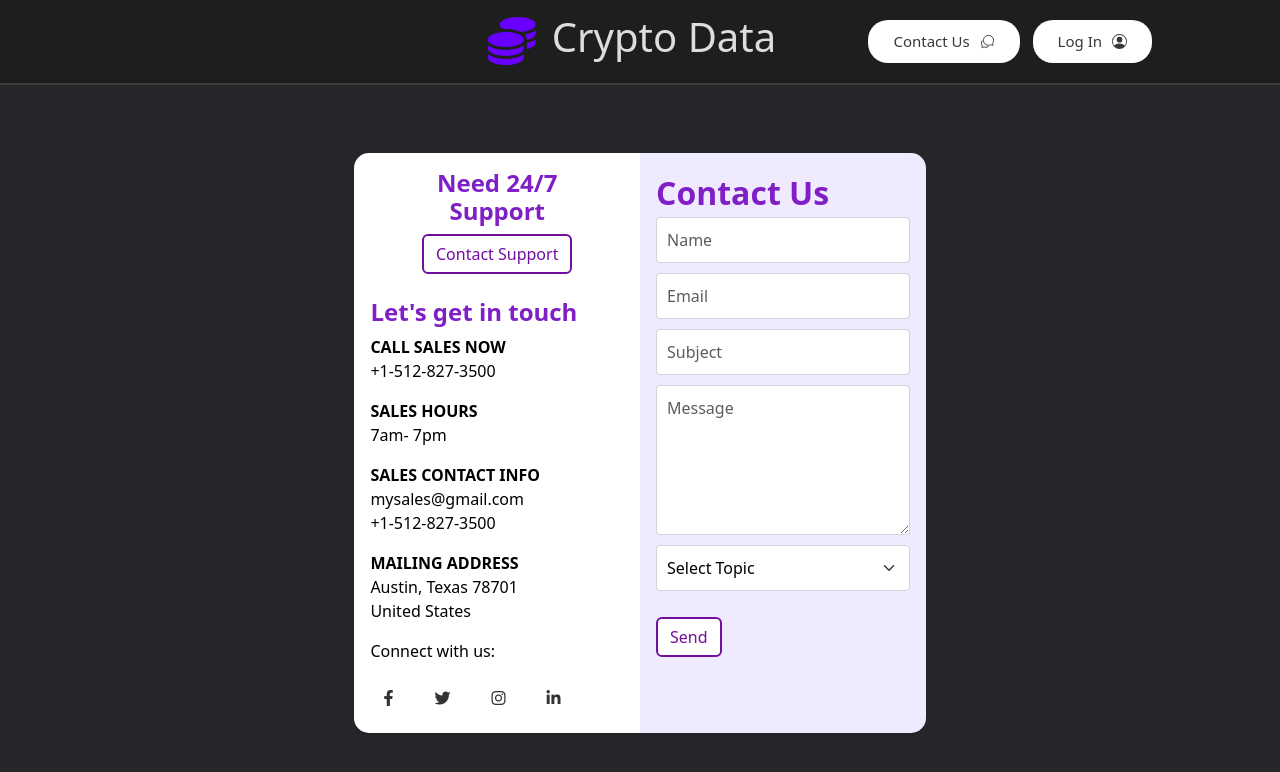
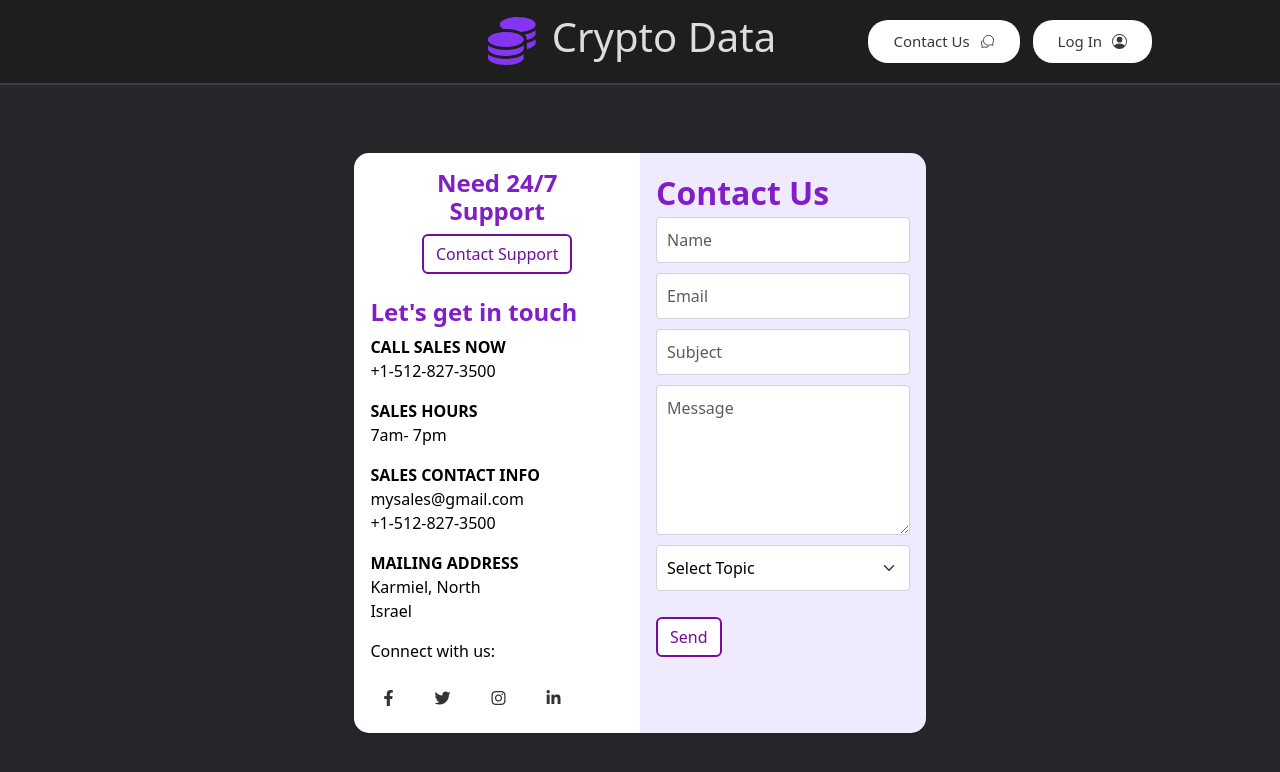
Before and after one commit to netaamz/financial_data_web_app, a React (Create React App) app in the folder client/: page /contactUs in a window 1280 px wide. Shown: the top 772 px of the page. Built offline with nearby package versions, Linux system fonts and the light colour scheme.

Commit message:
minor text changes and deleting unnecessary files

```diff
--- a/client/src/components/Navbar.css
+++ b/client/src/components/Navbar.css
@@ -23,7 +23,7 @@
 
 .navbar-icon {
     font-size: 3rem;
-    color: #6900ff;
+    color: rgb(131, 53, 240);
 }
 
 .nav-right {
--- a/client/src/components/Navbar.js
+++ b/client/src/components/Navbar.js
@@ -58,7 +58,7 @@ const Navbar = ({ user,setUser }) => {
 
     <div className="navbar">
       <Link to={user ? '/dashboard' : '/login'} className="navbar-logo">
-        <FaCoins className="navbar-icon" aria-label="Bitcoin Icon" />
+        <FaCoins className="navbar-icon"  />
         <h1 className="hide-mobile">Crypto Data</h1>
       </Link>
       <div className="nav-right">
--- a/client/src/pages/contactUs.js
+++ b/client/src/pages/contactUs.js
@@ -73,7 +73,7 @@ function ContactUs() {
     };
 
     const contactSupport = () => {
-        window.location.href = "mailto:support@example.com";
+        window.location.href = "cry9to6ata@gmail.com";
     };
 
     return (
@@ -97,7 +97,7 @@ function ContactUs() {
                                 <li><i className="bi bi-person" aria-hidden="true"></i> SALES CONTACT INFO</li>
                                 <p>mysales@gmail.com <br />+1-512-827-3500</p>
                                 <li><i className="bi bi-envelope" aria-hidden="true"></i> MAILING ADDRESS</li>
-                                <p>Austin, Texas 78701<br />United States</p>
+                                <p>Karmiel, North<br />Israel</p>
                             </ul>
                             <p>Connect with us:</p>
                             <div className="social-media">
```
Also changed, not shown: 1 other file (tests, documents, lock files or other folders).
